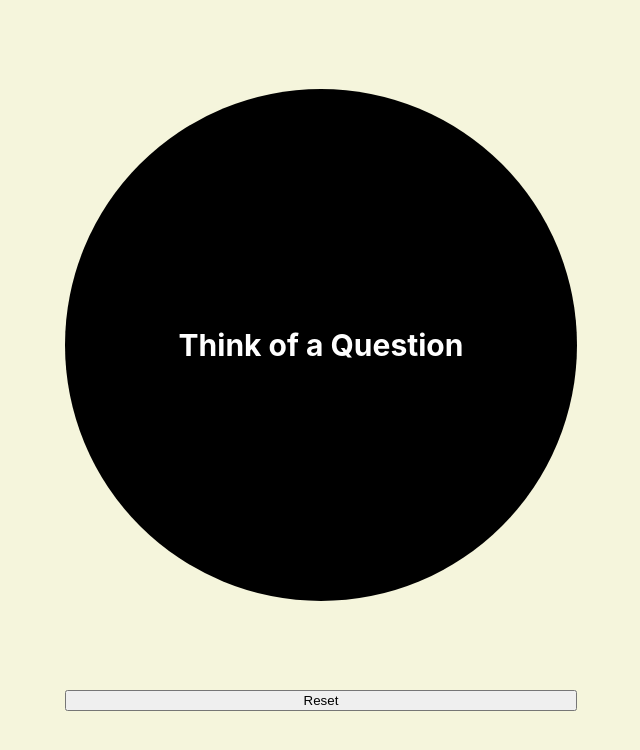
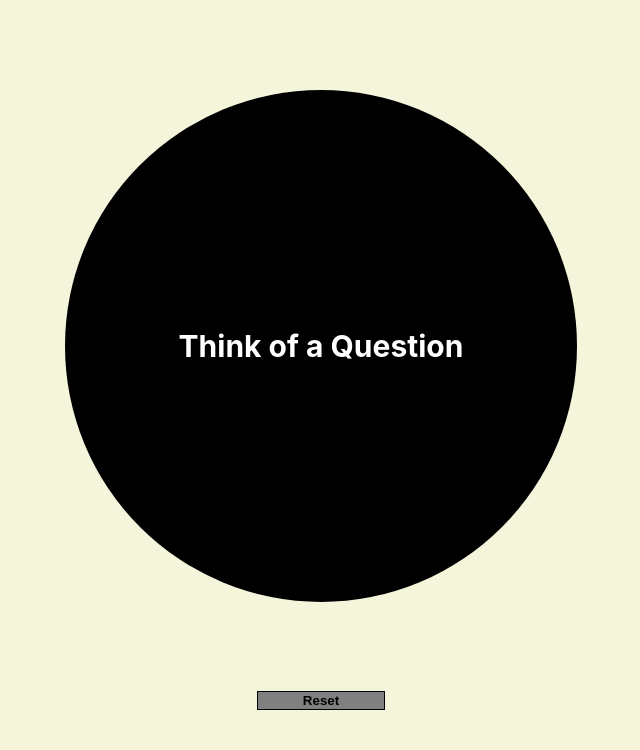
Before and after one commit to iam8/37.4-events-state-eightball, a React (Create React App) app: page / in a window 1280 px wide. Shown: the top 750 px of the page, without its empty margins (319-959 px from the left). Built offline with nearby package versions, Linux system fonts and the light colour scheme.

Commit message:
Add styling for reset button

```diff
--- a/src/EightBall.css
+++ b/src/EightBall.css
@@ -8,7 +8,7 @@
     height: 100vh;
     flex-wrap: wrap;
     justify-content: space-evenly;
-    align-content: center;
+    align-items: center;
 }
 
 .EightBall-ball {
@@ -26,3 +26,10 @@
     font-size: 30px;
     font-weight: bold;
 }
+
+.EightBall-reset {
+    background-color: grey;
+    border: 1px solid black;
+    font-weight: bold;
+    width: 10%;
+}
```
